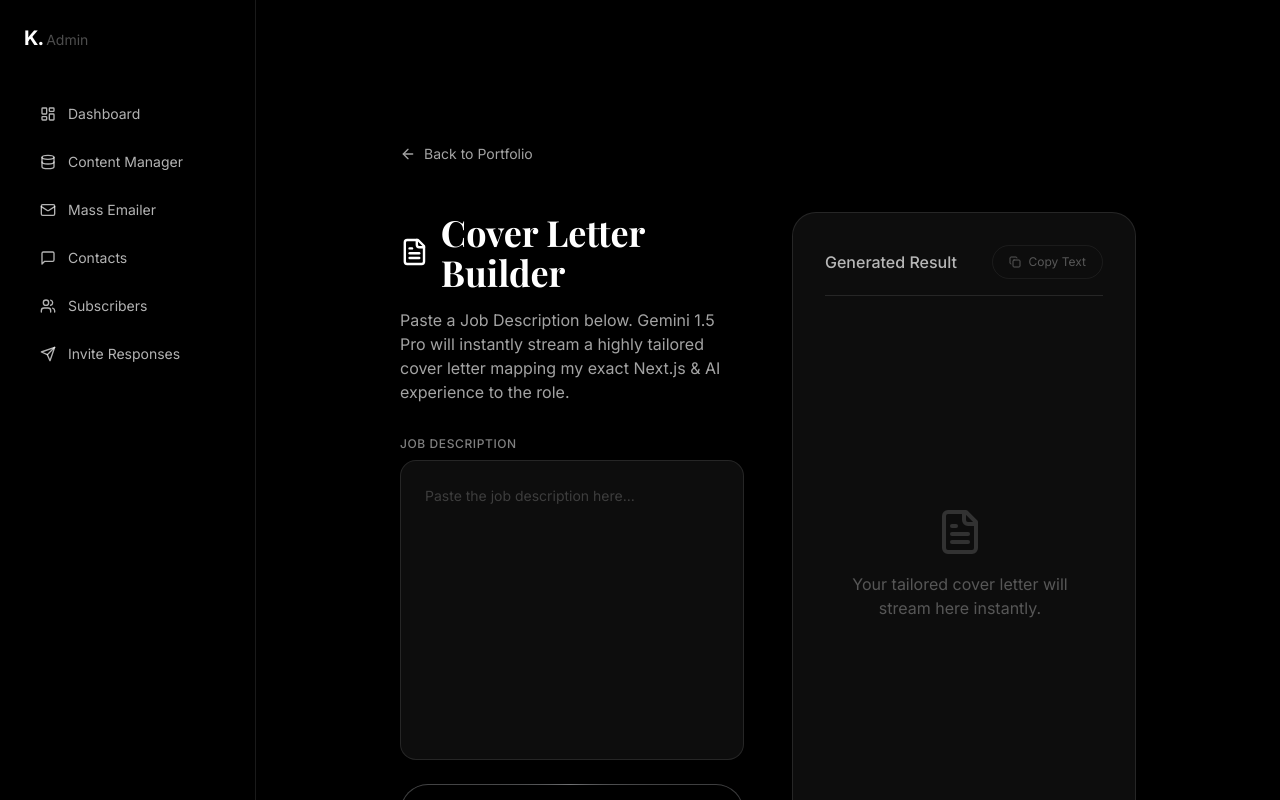
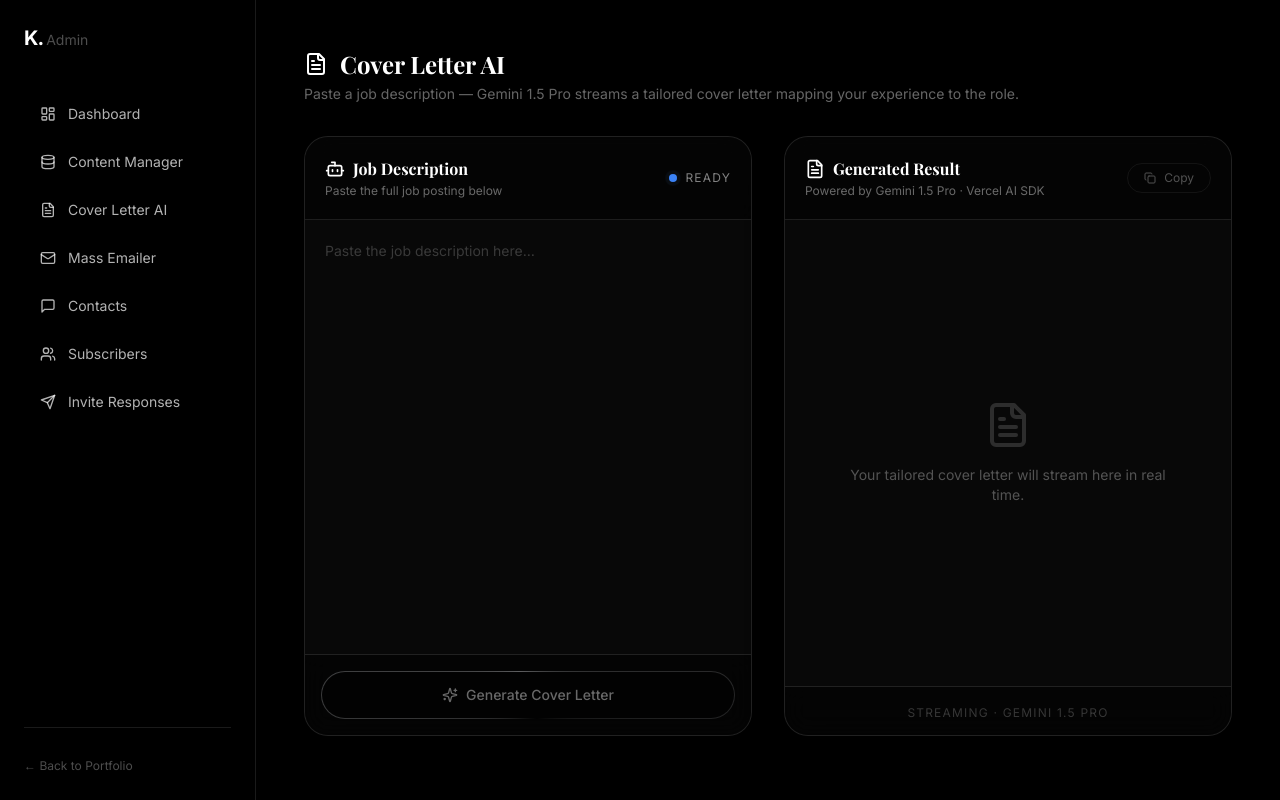
Before and after one commit to Kidus-Amanuel/Kidus-portfolio, a Next.js app: page /admin/cover-letter in a window 1280 px wide. Shown: the top 800 px of the page. Built offline with nearby package versions, Linux system fonts and the light colour scheme; a web font is replaced by a local one.

Commit message:
feat: move cover letter to admin, integrate AI Lab UI; remove from public games

```diff
--- a/src/app/admin/cover-letter/page.tsx
+++ b/src/app/admin/cover-letter/page.tsx
@@ -1,15 +1,24 @@
 "use client";
 import { useCompletion } from "ai/react";
 import { motion } from "framer-motion";
-import { FileText, Copy, Loader2, ArrowLeft } from "lucide-react";
-import Link from "next/link";
-import { useState } from "react";
+import { FileText, Copy, Loader2, Sparkles, Bot } from "lucide-react";
+import { useRef, useEffect, useState } from "react";
 
 export default function CoverLetterBuilder() {
-  const { completion, input, handleInputChange, handleSubmit, isLoading } = useCompletion({
-    api: '/api/cover-letter',
+  const { completion, input, handleInputChange, handleSubmit, isLoading } =
+    useCompletion({ api: "/api/cover-letter" });
+  const [copied, setCopied] = useState(false);
+  const outputRef = useRef<HTMLDivElement>(null);
+
+  // Auto-scroll the output panel as text streams in
+  useEffect(() => {
+    if (outputRef.current) {
+      outputRef.current.scrollTo({
+        top: outputRef.current.scrollHeight,
+        behavior: "smooth",
       });
-  const [copied, setCopied] = useState(false);
+    }
+  }, [completion]);
 
   const copyToClipboard = () => {
     if (!completion) return;
@@ -19,55 +28,142 @@ export default function CoverLetterBuilder() {
   };
 
   return (
-    <main className="min-h-screen bg-black text-white selection:bg-white selection:text-black p-6 md:p-12 lg:p-24 relative z-10">
-      <Link href="/" className="inline-flex items-center gap-2 text-sm text-mutedForeground hover:text-white transition-colors mb-12">
-        <ArrowLeft className="w-4 h-4" /> Back to Portfolio
-      </Link>
+    <div className="flex flex-col h-full">
+      {/* Page header */}
+      <div className="mb-8">
+        <h1 className="text-2xl font-display font-bold flex items-center gap-3 mb-1">
+          <FileText className="w-6 h-6" /> Cover Letter AI
+        </h1>
+        <p className="text-sm text-white/40">
+          Paste a job description — Gemini 1.5 Pro streams a tailored cover
+          letter mapping your experience to the role.
+        </p>
+      </div>
 
-      <div className="max-w-6xl mx-auto grid grid-cols-1 lg:grid-cols-2 gap-12">
-        {/* Input Section */}
-        <motion.div initial={{ opacity: 0, x: -20 }} animate={{ opacity: 1, x: 0 }} className="flex flex-col">
-          <h1 className="text-4xl font-display font-bold mb-4 flex items-center gap-3">
-            <FileText className="w-8 h-8" /> Cover Letter Builder
-          </h1>
-          <p className="text-mutedForeground mb-8">
-            Paste a Job Description below. Gemini 1.5 Pro will instantly stream a highly tailored cover letter mapping my exact Next.js & AI experience to the role.
+      {/* Two-column layout: input | output */}
+      <div className="grid grid-cols-1 lg:grid-cols-2 gap-8 flex-1">
+        {/* ── Left: Job Description Input ─────────────────────────── */}
+        <motion.div
+          initial={{ opacity: 0, x: -20 }}
+          animate={{ opacity: 1, x: 0 }}
+          className="flex flex-col"
+        >
+          <div className="border border-white/10 rounded-3xl bg-white/[0.03] overflow-hidden flex flex-col h-[600px] shadow-2xl">
+            {/* Panel header */}
+            <div className="p-5 border-b border-white/10 bg-black/40 backdrop-blur-md flex items-center justify-between">
+              <div>
+                <h3 className="font-display font-bold text-base flex items-center gap-2">
+                  <Bot className="w-5 h-5" /> Job Description
+                </h3>
+                <p className="text-xs text-white/40 mt-0.5">
+                  Paste the full job posting below
                 </p>
+              </div>
+              <div className="flex items-center gap-2">
+                <span className="relative flex h-2 w-2">
+                  <span className="animate-ping absolute inline-flex h-full w-full rounded-full bg-blue-400 opacity-75" />
+                  <span className="relative inline-flex rounded-full h-2 w-2 bg-blue-500" />
+                </span>
+                <span className="text-xs uppercase tracking-widest opacity-50">
+                  Ready
+                </span>
+              </div>
+            </div>
 
-          <form onSubmit={handleSubmit} className="space-y-6 flex-1 flex flex-col">
-            <div className="flex-1 flex flex-col">
-              <label className="block text-xs font-medium mb-2 opacity-50 uppercase tracking-wider">Job Description</label>
+            {/* Textarea */}
+            <form
+              onSubmit={handleSubmit}
+              className="flex flex-col flex-1 min-h-0"
+            >
+              <div className="flex-1 min-h-0 p-5">
                 <textarea
                   value={input}
                   onChange={handleInputChange}
-                placeholder="Paste the job description here..."
-                className="flex-1 min-h-[300px] w-full bg-white/5 border border-white/10 rounded-2xl p-6 focus:outline-none focus:border-white/30 transition-colors resize-none text-sm leading-relaxed text-white placeholder:text-white/20"
+                  placeholder="Paste the job description here…"
+                  className="w-full h-full bg-transparent border-0 focus:outline-none resize-none text-sm leading-relaxed text-white placeholder:text-white/20"
                   required
                 />
               </div>
+
+              {/* Flowing separator */}
+              <div className="relative h-px overflow-hidden">
+                <div className="absolute inset-0 bg-white/10" />
+                <div className="absolute left-0 top-0 h-px w-[40%] animate-flow-right bg-gradient-to-r from-transparent via-white/70 to-transparent" />
+                <div className="absolute right-0 top-0 h-px w-[40%] animate-flow-left bg-gradient-to-r from-transparent via-white/70 to-transparent" />
+              </div>
+
+              {/* Submit bar */}
+              <div className="p-4 bg-black/50 backdrop-blur-md">
                 <button
                   type="submit"
                   disabled={isLoading || !input}
-              className="group relative inline-flex h-14 items-center justify-center overflow-hidden rounded-full p-[1px] font-medium focus:outline-none w-full disabled:opacity-50"
+                  className="w-full group relative inline-flex h-12 items-center justify-center overflow-hidden rounded-full p-[1px] font-medium focus:outline-none disabled:opacity-40"
                 >
                   <span className="absolute inset-[-1000%] animate-[spin_2.5s_linear_infinite] bg-[conic-gradient(from_90deg_at_50%_50%,#000000_0%,#e5e7eb_50%,#000000_100%)]" />
-              <span className="inline-flex h-full w-full items-center justify-center gap-2 rounded-full bg-black px-8 py-4 text-white backdrop-blur-3xl transition-colors hover:bg-white/10">
-                {isLoading ? <><Loader2 className="w-4 h-4 animate-spin" /> Analyzing Job Match...</> : "Generate Cover Letter"}
+                  <span className="inline-flex h-full w-full items-center justify-center gap-2 rounded-full bg-black px-8 text-sm text-white backdrop-blur-3xl transition-colors hover:bg-white/10">
+                    {isLoading ? (
+                      <>
+                        <Loader2 className="w-4 h-4 animate-spin" />
+                        Generating…
+                      </>
+                    ) : (
+                      <>
+                        <Sparkles className="w-4 h-4" />
+                        Generate Cover Letter
+                      </>
+                    )}
                   </span>
                 </button>
+              </div>
             </form>
+          </div>
         </motion.div>
 
-        {/* Output Section */}
-        <motion.div initial={{ opacity: 0, x: 20 }} animate={{ opacity: 1, x: 0 }} className="h-full">
-          <div className="h-full min-h-[500px] border border-white/10 rounded-3xl bg-white/5 p-6 md:p-8 flex flex-col relative shadow-2xl">
-            <div className="flex items-center justify-between mb-6 border-b border-white/10 pb-4">
-              <h3 className="font-medium opacity-70">Generated Result</h3>
-              <button onClick={copyToClipboard} disabled={!completion} className="text-xs flex items-center gap-2 border border-white/20 rounded-full px-4 py-2 hover:bg-white/10 transition-colors disabled:opacity-30">
-                {copied ? "Copied!" : <><Copy className="w-3 h-3" /> Copy Text</>}
+        {/* ── Right: Streaming Output ──────────────────────────────── */}
+        <motion.div
+          initial={{ opacity: 0, x: 20 }}
+          animate={{ opacity: 1, x: 0 }}
+          className="flex flex-col"
+        >
+          <div className="border border-white/10 rounded-3xl bg-white/[0.03] overflow-hidden flex flex-col h-[600px] shadow-2xl">
+            {/* Panel header */}
+            <div className="p-5 border-b border-white/10 bg-black/40 backdrop-blur-md flex items-center justify-between">
+              <div>
+                <h3 className="font-display font-bold text-base flex items-center gap-2">
+                  <FileText className="w-5 h-5" /> Generated Result
+                </h3>
+                <p className="text-xs text-white/40 mt-0.5">
+                  Powered by Gemini 1.5 Pro · Vercel AI SDK
+                </p>
+              </div>
+              <div className="flex items-center gap-2">
+                {isLoading && (
+                  <span className="relative flex h-2 w-2 mr-1">
+                    <span className="animate-ping absolute inline-flex h-full w-full rounded-full bg-green-400 opacity-75" />
+                    <span className="relative inline-flex rounded-full h-2 w-2 bg-green-500" />
+                  </span>
+                )}
+                <button
+                  onClick={copyToClipboard}
+                  disabled={!completion}
+                  className="text-xs flex items-center gap-2 border border-white/20 rounded-full px-4 py-1.5 hover:bg-white/10 transition-colors disabled:opacity-30"
+                >
+                  {copied ? (
+                    "Copied!"
+                  ) : (
+                    <>
+                      <Copy className="w-3 h-3" /> Copy
+                    </>
+                  )}
                 </button>
               </div>
-            <div className="flex-1 overflow-y-auto pr-2 custom-scrollbar">
+            </div>
+
+            {/* Scrollable output */}
+            <div
+              ref={outputRef}
+              className="flex-1 min-h-0 overflow-y-auto p-6 scroll-smooth"
+            >
               {completion ? (
                 <div className="whitespace-pre-wrap text-sm leading-loose opacity-90">
                   {completion}
@@ -75,13 +171,27 @@ export default function CoverLetterBuilder() {
               ) : (
                 <div className="h-full flex flex-col items-center justify-center text-center opacity-30">
                   <FileText className="w-12 h-12 mb-4 opacity-50" />
-                  <p className="max-w-xs">Your tailored cover letter will stream here instantly.</p>
+                  <p className="max-w-xs text-sm">
+                    Your tailored cover letter will stream here in real time.
+                  </p>
                 </div>
               )}
+            </div>
+
+            {/* Flowing separator at bottom */}
+            <div className="relative h-px overflow-hidden">
+              <div className="absolute inset-0 bg-white/10" />
+              <div className="absolute left-0 top-0 h-px w-[40%] animate-flow-right bg-gradient-to-r from-transparent via-white/70 to-transparent" />
+              <div className="absolute right-0 top-0 h-px w-[40%] animate-flow-left bg-gradient-to-r from-transparent via-white/70 to-transparent" />
+            </div>
+            <div className="p-3 bg-black/50 backdrop-blur-md text-center">
+              <span className="text-xs text-white/20 uppercase tracking-widest">
+                Streaming · Gemini 1.5 Pro
+              </span>
             </div>
           </div>
         </motion.div>
       </div>
-    </main>
+    </div>
   );
 }
--- a/src/app/admin/layout.tsx
+++ b/src/app/admin/layout.tsx
@@ -1,9 +1,10 @@
 import Link from "next/link";
-import { LayoutDashboard, Mail, MessageSquare, Users, Send, Database } from "lucide-react";
+import { LayoutDashboard, Mail, MessageSquare, Users, Send, Database, FileText } from "lucide-react";
 
 const navItems = [
   { label: "Dashboard", href: "/admin", icon: LayoutDashboard },
   { label: "Content Manager", href: "/admin/content", icon: Database },
+  { label: "Cover Letter AI", href: "/admin/cover-letter", icon: FileText },
   { label: "Mass Emailer", href: "/admin/emailer", icon: Mail },
   { label: "Contacts", href: "/admin/contacts", icon: MessageSquare },
   { label: "Subscribers", href: "/admin/subscribers", icon: Users },
--- a/src/app/layout.tsx
+++ b/src/app/layout.tsx
@@ -15,7 +15,7 @@ export const metadata: Metadata = {
   openGraph: {
     title: "Kidus Amanuel | Full-Stack AI Engineer",
     description: "Full-stack engineer who ships SaaS products fast, now building AI-powered systems.",
-    url: 'https://kidus.dev',
+    url: 'https://kidus-portfolio-gray.vercel.app/',
     siteName: 'Kidus Amanuel',
     locale: 'en_US',
     type: 'website',
--- a/src/app/page.tsx
+++ b/src/app/page.tsx
@@ -9,28 +9,23 @@ import { Skills } from "@/components/sections/Skills";
 import { Recommendations } from "@/components/sections/Recommendations";
 import { Contact } from "@/components/sections/Contact";
 import { AILab } from "@/components/sections/AILab";
-import { Games } from "@/components/sections/Games";
-import { MoreAboutToggle } from "@/components/ui/MoreAboutToggle";
 
 export default function Home() {
   return (
     <main className="min-h-screen bg-black text-white selection:bg-white selection:text-black">
       <Hero />
-      <section className="px-6 md:px-12 lg:px-24 py-12 md:py-16 bg-black border-t border-white/10">
+      <section className="px-6 md:px-12 lg:px-24 py-32 bg-black border-t border-white/10">
         <div className="max-w-7xl mx-auto grid grid-cols-1 lg:grid-cols-2 gap-12 lg:gap-16 items-stretch">
           <AboutMe />
           <AILab />
         </div>
       </section>
-      <MoreAboutToggle>
       <Experience />
       <Education />
       <Certificates />
       <Projects />
       <Skills />
       <Recommendations />
-      </MoreAboutToggle>
-      <Games />
       <Contact />
       <Footer />
     </main>
--- a/src/components/sections/Games.tsx
+++ b/src/components/sections/Games.tsx
@@ -1,7 +1,7 @@
 "use client";
 import { motion } from "framer-motion";
 import Link from "next/link";
-import { Gamepad2, Sparkles, ArrowUpRight } from "lucide-react";
+import { Gamepad2, ArrowUpRight } from "lucide-react";
 
 type Game = {
   title: string;
@@ -21,15 +21,6 @@ const games: Game[] = [
     link: "/lab/invite/new",
     icon: Gamepad2,
     badge: "Most Fun",
-  },
-  {
-    title: "AI Cover Letter Builder",
-    description:
-      "Paste a job description and watch Gemini 1.5 Pro stream a tailored cover letter that matches your experience in real time.",
-    tags: ["AI", "Gemini 1.5", "Vercel AI SDK"],
-    link: "/lab/cover-letter",
-    icon: Sparkles,
-    badge: "Most Useful",
   },
 ];
 
```
Lines whose indentation alone changed are shown as unchanged.
